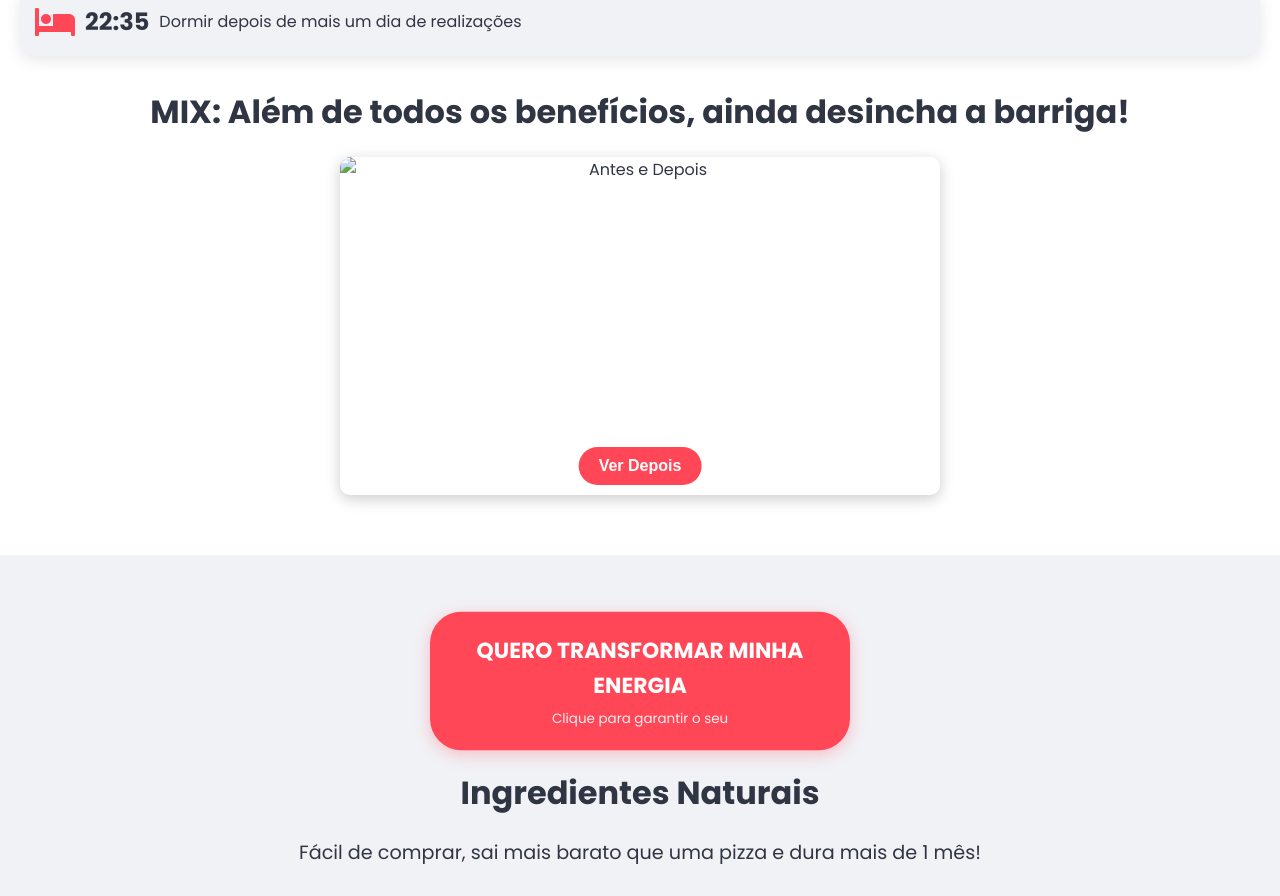
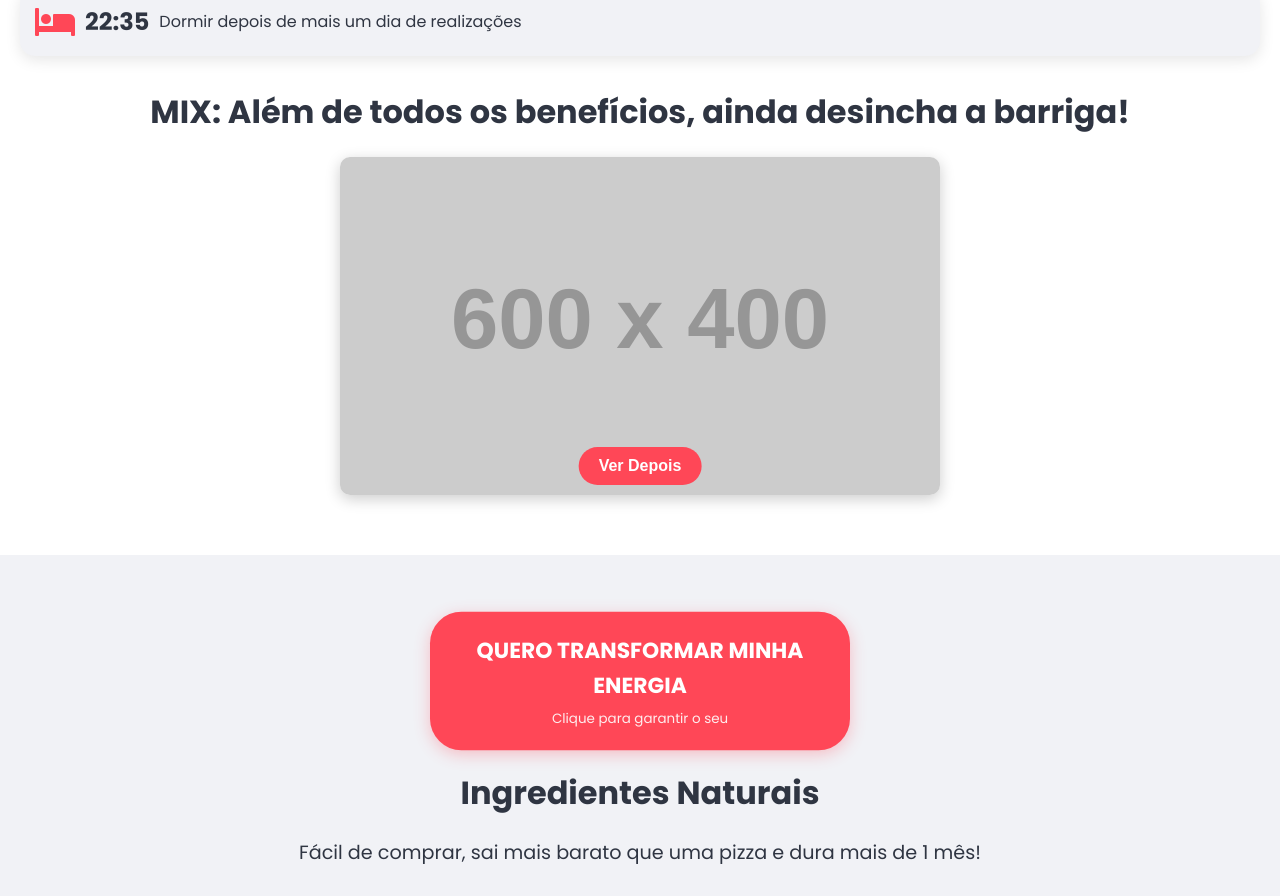
Before and after one commit to mixenergeticonatural/energia, a plain HTML site: page index.html in a window 1280 px wide. Shown: the part 4881-5777 px from the top of the page. Drawn offline with Linux system fonts and the light colour scheme; placeholder pictures from the web are drawn by us.

Commit message:
Update index.html

```diff
--- a/index.html
+++ b/index.html
@@ -195,7 +195,7 @@
         <h2 class="mix-beneficio">MIX: Além de todos os benefícios, ainda desincha a barriga!</h2>
         <div class="before-after">
             <div class="image-container">
-                <img id="beforeAfterImage" src="URL_DA_IMAGEM_ANTES_AQUI" alt="Antes e Depois">
+                <img id="beforeAfterImage" src="https://via.placeholder.com/600x400?text=Antes" alt="Antes e Depois">
                 <button id="toggleButton">Ver Depois</button>
             </div>
         </div>
```
